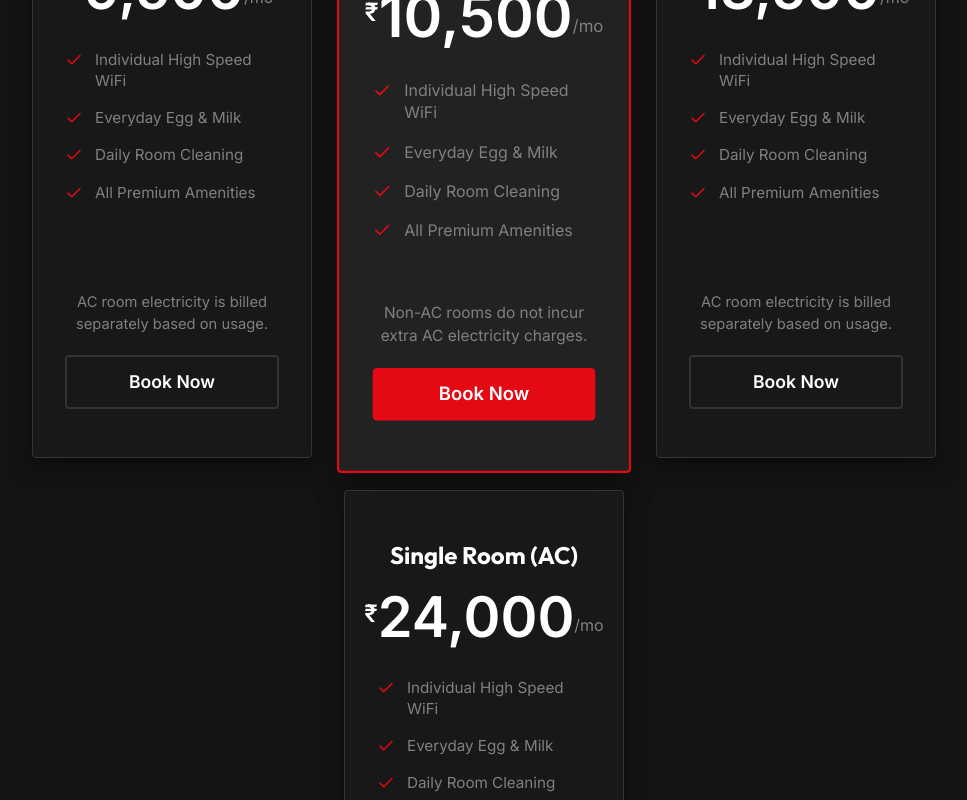
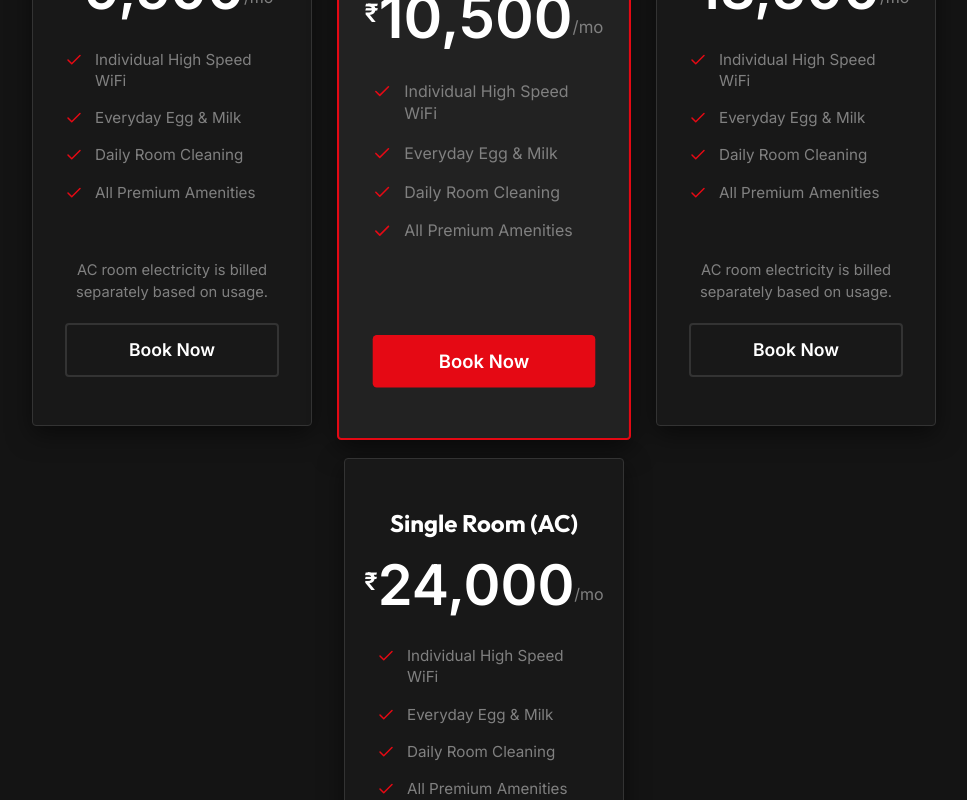
Before and after one commit to Ujjuanku/PG, a React (Vite) app: page / in a window 1280 px wide. Shown: the part 2795-3595 px from the top of the page, without its empty margins (156-1123 px from the left). Built offline with nearby package versions, Linux system fonts and the light colour scheme.

Commit message:
Add AC electricity section and pricing notes

```diff
--- a/src/components/Pricing.css
+++ b/src/components/Pricing.css
@@ -101,6 +101,14 @@
   font-size: 0.95rem;
 }
 
+.pricing-description {
+  color: var(--text-muted);
+  font-size: 0.98rem;
+  margin-top: 0.75rem;
+  max-width: 760px;
+  line-height: 1.7;
+}
+
 .pricing-note {
   color: var(--text-muted);
   font-size: 0.92rem;
--- a/src/components/Pricing.jsx
+++ b/src/components/Pricing.jsx
@@ -34,9 +34,11 @@ const Pricing = () => {
                   <li key={feature}><Check size={18} className="check-icon" /> {feature}</li>
                 ))}
               </ul>
-              <p className="pricing-note">
-                {t(plan.isAc ? 'pricing.acElectricityNote' : 'pricing.nonAcElectricityNote')}
-              </p>
+              {plan.isAc && (
+                <p className="pricing-note">
+                  {t('pricing.acElectricityNote')}
+                </p>
+              )}
               <a href="#book-visit" className={`btn ${plan.popular ? 'btn-accent' : 'btn-outline-primary'}`}>
                 {t('pricing.bookNow')}
               </a>
--- a/src/locales/en.json
+++ b/src/locales/en.json
@@ -73,8 +73,8 @@
       "Daily Room Cleaning",
       "All Premium Amenities"
     ],
-    "acElectricityNote": "AC room electricity is billed separately based on usage.",
-    "nonAcElectricityNote": "Non-AC rooms do not incur extra AC electricity charges."
+    "acElectricitySection": "AC rooms are priced as shown above, with electricity charges applied separately on top of the base rent.",
+    "acElectricityNote": "AC room electricity is billed separately based on usage."
   },
   "reviews": {
     "title": "What Our Family Says",
--- a/src/locales/hi.json
+++ b/src/locales/hi.json
@@ -73,8 +73,8 @@
       "रोज कमरे की सफाई",
       "सभी प्रीमियम सुविधाएं"
     ],
-    "acElectricityNote": "AC कमरे के लिए बिजली का बिल उपयोग के अनुसार अलग से लगेगा।",
-    "nonAcElectricityNote": "Non-AC कमरों में अतिरिक्त AC बिजली शुल्क नहीं लगता।"
+    "acElectricitySection": "AC कमरे की कीमत ऊपर दिखाई गई है, बिजली का शुल्क बेस किराए के ऊपर अलग से लगेगा।",
+    "acElectricityNote": "AC कमरे के लिए बिजली का बिल उपयोग के अनुसार अलग से लगेगा।"
   },
   "reviews": {
     "title": "हमारी फैमिली क्या कहती है",
--- a/src/locales/te.json
+++ b/src/locales/te.json
@@ -73,8 +73,8 @@
       "రోజువారీ room cleaning",
       "అన్ని premium amenities"
     ],
-    "acElectricityNote": "AC గదుల కోసం విద్యుత్ బిల్లు వాడుక ఆధారంగా వేరుగా వస్తుంది.",
-    "nonAcElectricityNote": "Non-AC గదులకు అదనపు AC విద్యుత్ చార్జీలు వర్తించవు."
+    "acElectricitySection": "AC గదుల ధర పైన చూపించబడిన విధంగా ఉంటుంది, మరియు విద్యుత్ ఛార్జీలు బేస్ రెంట్‌ పై వేరుగా వర్తిస్తాయి.",
+    "acElectricityNote": "AC గదుల కోసం విద్యుత్ బిల్లు వాడుక ఆధారంగా వేరుగా వస్తుంది."
   },
   "reviews": {
     "title": "మా family ఏమంటోంది",
```
